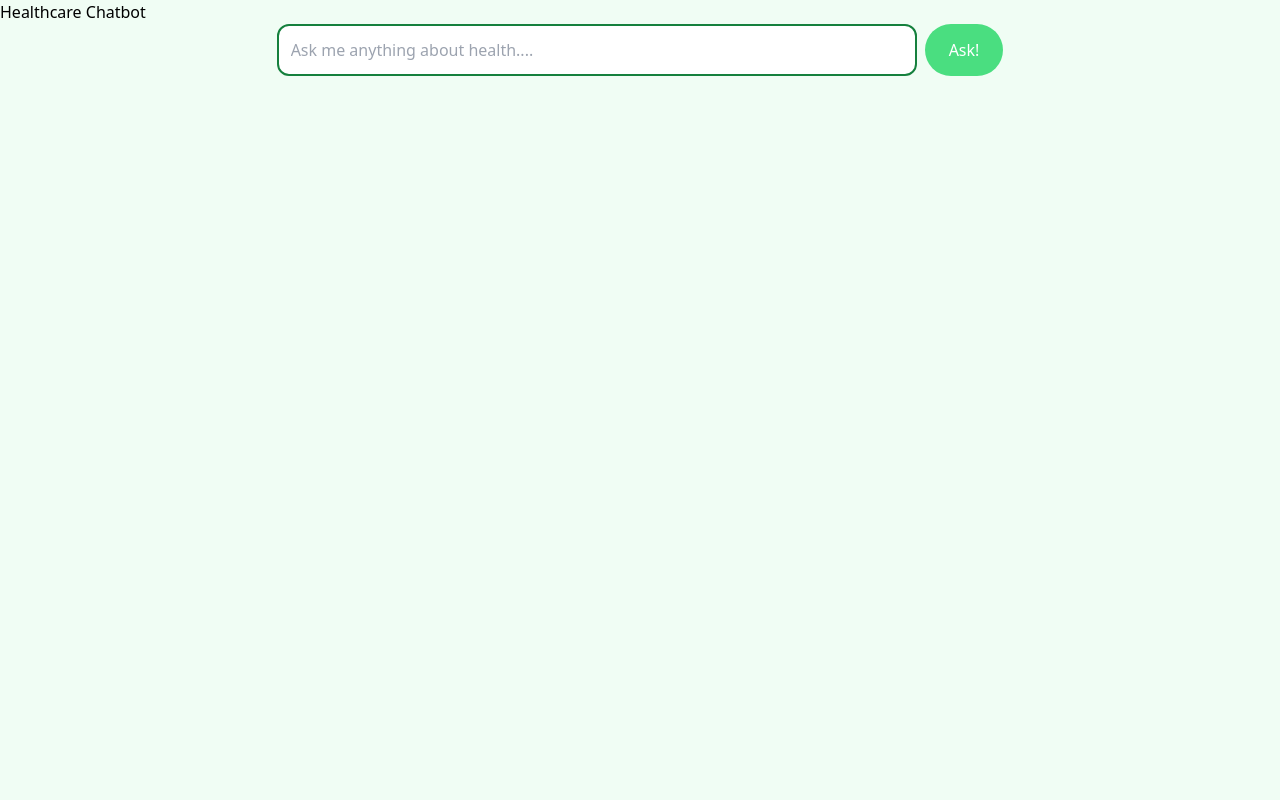
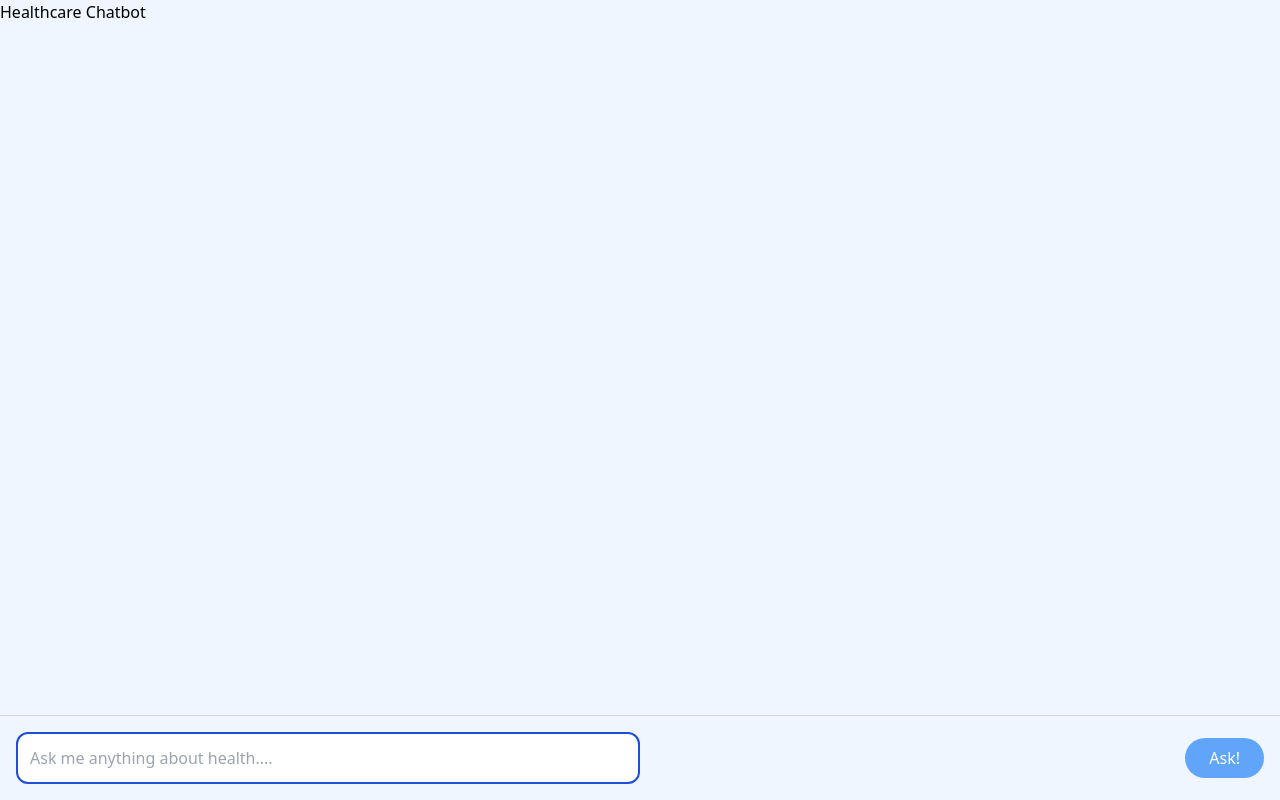
Before and after one commit to Abhijnan18/Chatbot-Flask-App, a Flask app: page / in a window 1280 px wide. Run offline with Flask 3, Linux system fonts and the light colour scheme; some libraries are stand-ins or nearby versions.

Commit message:
made the message inpuut stick to btm of screen

```diff
--- a/app.py
+++ b/app.py
@@ -6,7 +6,7 @@ app = Flask(__name__)
 # Set up the API key
 genai.configure(api_key='AIzaSyBx1458lTVsLVXnBWLbqw-M0xiECUvcAQo')
 conversation_history = []
-message_limit = 2
+message_limit = 5
 conversation_count = 0
 
 
--- a/templates/index.html
+++ b/templates/index.html
@@ -7,7 +7,7 @@
     <script src="https://cdn.tailwindcss.com"></script>
     <title>Healthcare Chatbot</title>
 </head>
-<body class="bg-green-50 overflow-x-hidden font-family: ui-monospace, SFMono-Regular, Menlo, Monaco, Consolas, Liberation
+<body class="bg-blue-50 overflow-x-hidden font-family: ui-monospace, SFMono-Regular, Menlo, Monaco, Consolas, Liberation
     Mono", "Courier New" , monospace;>
 
     <h1>Healthcare Chatbot</h1>
@@ -15,23 +15,24 @@
         {% for message in conversation %}
             {% if 'You:' in message %}
             <div class="ml-96 mr-20 mb-10">
-                <p class="user-message bg-green-600 text-white p-5 rounded-xl shadow-xl">{{ message }}</p>
+                <p class="user-message bg-blue-600 text-white p-5 rounded-xl shadow-xl">{{ message }}</p>
             </div>
             {% elif 'Lyra:' in message %}
             <div class="mr-96 ml-20 mb-10">
-                <p class="lyra-message bg-green-100 p-5 rounded-xl shadow-xl">{{ message }}</p>
+                <p class="lyra-message bg-blue-100 p-5 rounded-xl shadow-xl">{{ message }}</p>
+                <p>{{ conversation_count }} of {{ message_limit }}</p>
             </div>
             {% endif %}
         {% endfor %}
     </div>
 
     {% if show_form %}
-    <div class="">
-    <form method="post" action="/ask" class = "flex justify-items-end justify-center h-full">
-        <label for="user_message"></label>
-        <input type="text" id="user_message" name="user_message" placeholder="Ask me anything about health...." required class="border-2 border-green-700 bg-white w-6/12 rounded-xl p-3">
-        <button type="submit" class="py-2 px-6 ml-2 text-white bg-green-400 hover:bg-green-800 rounded-full">Ask!</button>
-    </form>
+    <div class="fixed bottom-0 w-full bg-transperent border-t border-gray-300 p-4">
+        <form method="post" action="/ask" class="flex justify-between items-center">
+            <label for="user_message" class="sr-only"></label>
+            <input type="text" id="user_message" name="user_message" placeholder="Ask me anything about health...." required class="border-2 border-blue-700 bg-white w-6/12 rounded-xl p-3">
+            <button type="submit" class="py-2 px-6 ml-2 text-white bg-blue-400 hover:bg-blue-800 rounded-full">Ask!</button>
+        </form>
     </div>
 
     {% else %}
```
